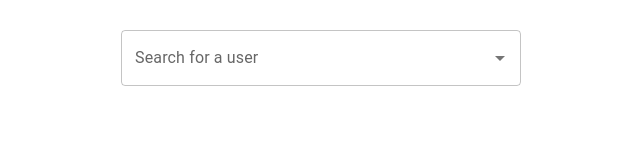
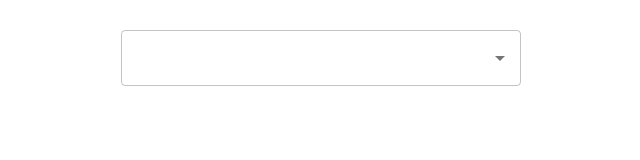
Before and after one commit to Kcity162/my-app, a React (Create React App) app: page / in a window 1280 px wide. Shown: the top 160 px of the page, without its empty margins (319-959 px from the left). Built offline with nearby package versions, Linux system fonts and the light colour scheme.

Commit message:
Removed lable

```diff
--- a/src/App.js
+++ b/src/App.js
@@ -32,7 +32,6 @@ export default function UserSearch() {
         renderInput={(params) => (
           <TextField
             {...params}
-            label="Search for a user"
             variant="outlined"
             fullWidth
             size="large"
```
